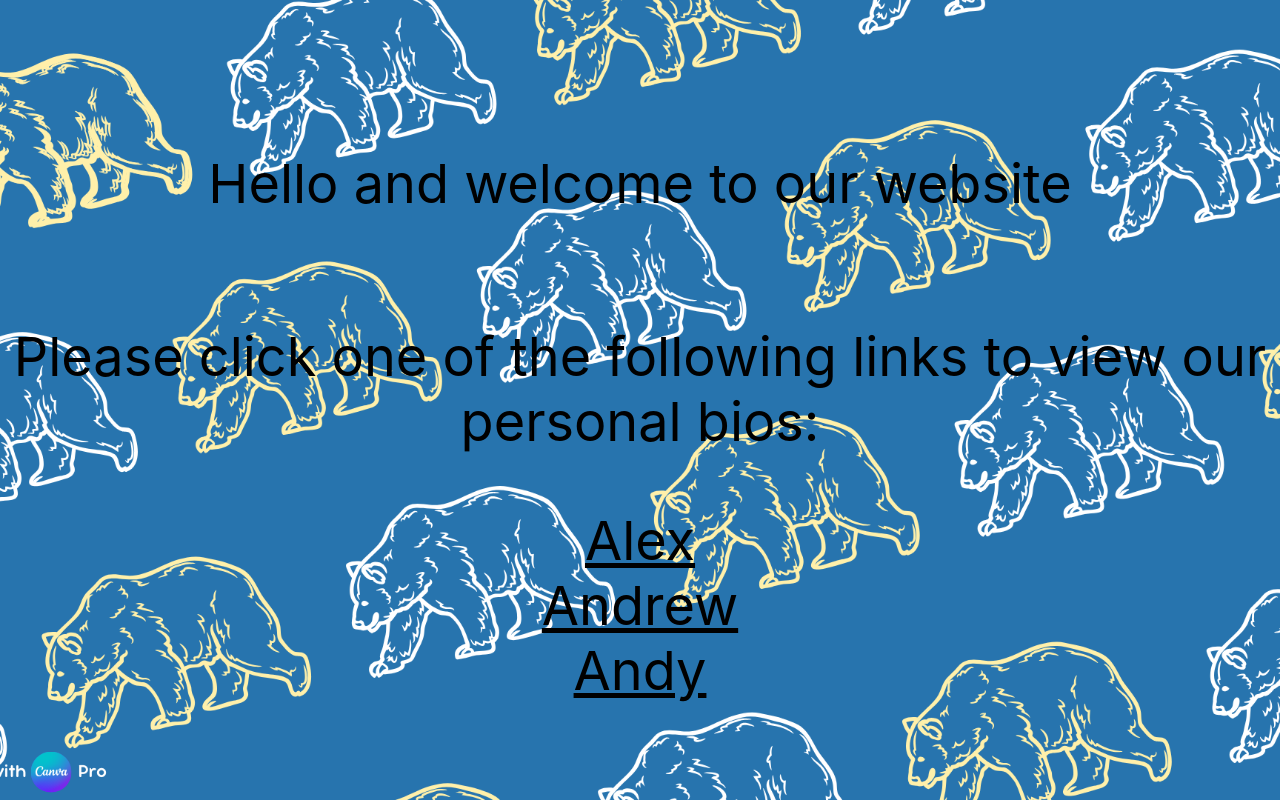
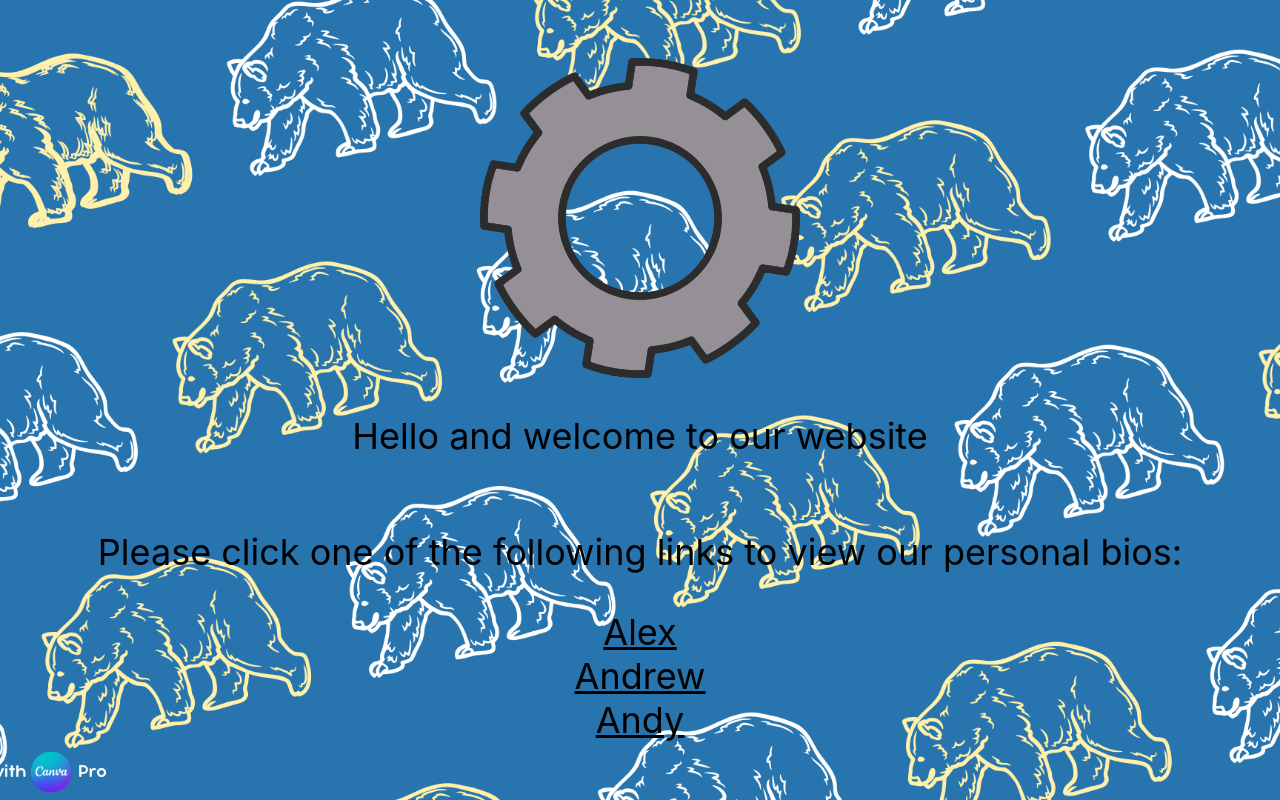
Before and after one commit to andygu-7685/HAcK_website, a React (Create React App) app in the folder hack_website/: page / in a window 1280 px wide. Built offline with nearby package versions, Linux system fonts and the light colour scheme.

Commit message:
added pic to main website

```diff
--- a/hack_website/public/Alex.css
+++ b/hack_website/public/Alex.css
@@ -5,11 +5,7 @@ h1 	{color: yellow;
 	 text-align: center
 	 }
 
-h3	{color: blue;
-	 text-align: center
-	}
-
-img { width: 400px
+img { width: 300px
 	}
 
 th	{color:white
--- a/hack_website/src/App.css
+++ b/hack_website/src/App.css
@@ -5,6 +5,7 @@
 .App-logo {
   height: 40vmin;
   pointer-events: none;
+  animation: App-logo-spin infinite 20s linear;
 }
 
 @media (prefers-reduced-motion: no-preference) {
@@ -19,7 +20,7 @@
   flex-direction: column;
   align-items: center;
   justify-content: center;
-  font-size: calc(30px + 3vmin);
+  font-size: calc(20px + 2vmin);
   color: #000000;
 }
 
@@ -27,11 +28,11 @@
   color: hsl(0, 0%, 0%);
 }
 
-/* @keyframes App-logo-spin {
+@keyframes App-logo-spin {
   from {
     transform: rotate(0deg);
   }
   to {
     transform: rotate(360deg);
   }
-} */
+}
--- a/hack_website/src/App.js
+++ b/hack_website/src/App.js
@@ -1,9 +1,11 @@
+import logo from './cog.png';
 import './App.css';
 
 function App() {
   return (
     <div className="App">
       <header className="App-header">
+        <img src={logo} className="App-logo" alt="logo" />
         <p>Hello and welcome to our website </p>
         <p>Please click one of the following links to view our personal bios:</p>
         <a
```
Also changed, not shown: hack_website/src/cog.png (added), hack_website/src/logo.svg (deleted).
